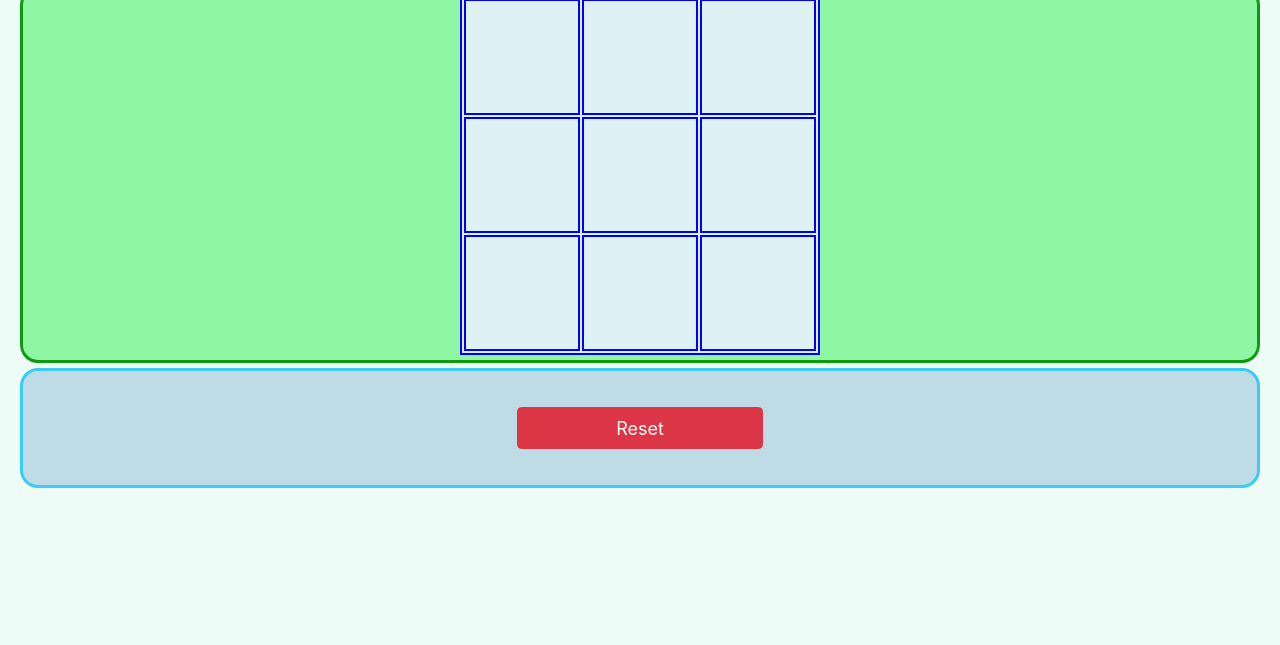
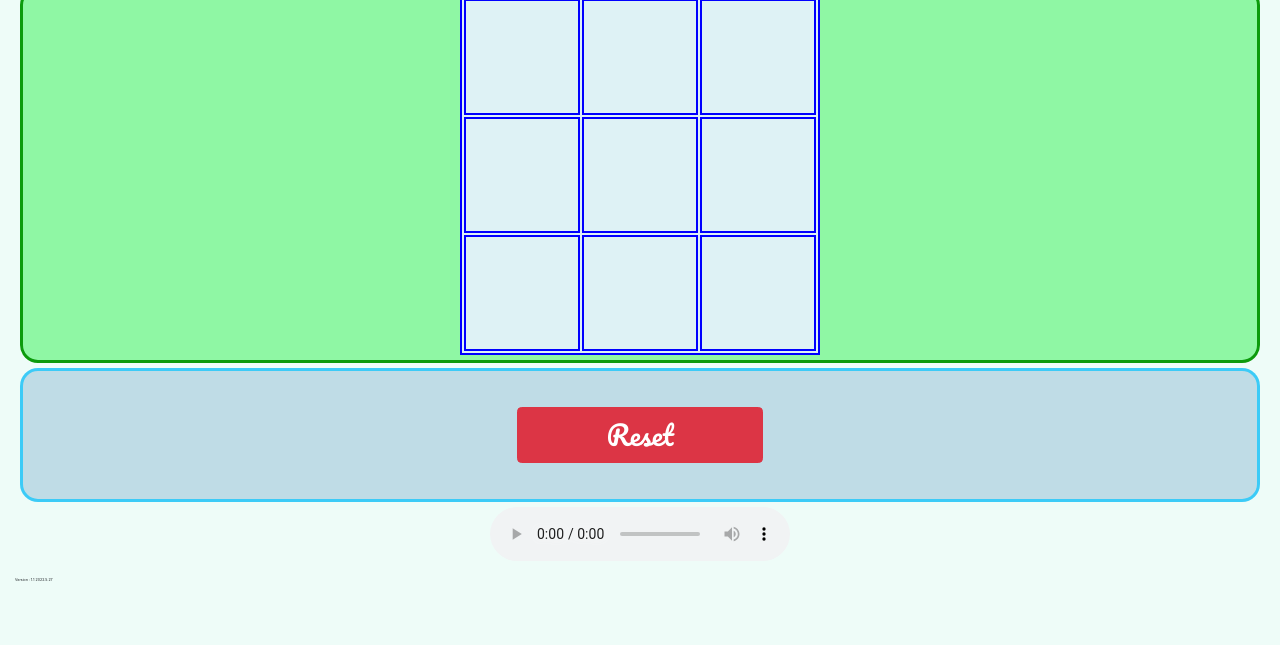
Before and after one commit to TigerWuu/Tic-Tae-Toe, a website with bundled scripts: page dst/index.html in a window 1280 px wide. Shown: the part 155-800 px from the top of the page. Built offline with nearby package versions, Linux system fonts and the light colour scheme.

Commit message:
add version and audio

```diff
--- a/dst/index.html
+++ b/dst/index.html
@@ -66,7 +66,21 @@
         <div class="reset">
             <button type="button" class="btn btn-danger">Reset</button>
         </div>
+        <audio class="audio" src="../audios/The Chainsmokers Coldplay - Something Just Like This (Extended Radio Edit).mp3" autoplay controls loop></audio>
+        <span class="version">Version : 1.1 2022.5.27</span>
     </div>
+    <style>
+        .audio{
+            display: block;
+            margin: auto;
+        }
+
+        .version{
+            margin-top: 0px;
+            font-size: 0.2rem;
+        }
+    </style>
+
     <script type="module" src="../src/main.js"></script>
     <script type="module" src="../src/title.js"></script>
     <script src="https://cdnjs.cloudflare.com/ajax/libs/animejs/2.0.2/anime.min.js"></script>
--- a/src/banner.css
+++ b/src/banner.css
@@ -3,6 +3,7 @@
     border: rgba(0, 195, 255, 0.685) solid 3px;
     border-radius: 1rem;
     background:rgba(187, 218, 228, 0.925);
+    font-family: 'Pacifico', cursive;
 }
 
 .banner .turnMark{
--- a/src/cell.css
+++ b/src/cell.css
@@ -4,8 +4,9 @@
   width: 33%;
   height: 33%;
   border:2px solid blue;
+  text-align: center;
   font-size: 2rem;
-  text-align: center;
+  font-family: 'Pacifico', cursive;
   /*
   transition-delay: 1s;
   transition-duration: 1s;
--- a/src/reset.css
+++ b/src/reset.css
@@ -9,4 +9,6 @@
     margin: 2rem auto;
     width: 20%;
     height: 30%;
+    font-family: 'Pacifico', cursive;
+    font-size: 1.5rem;
 }
```
Also changed, not shown: 1 other file.
